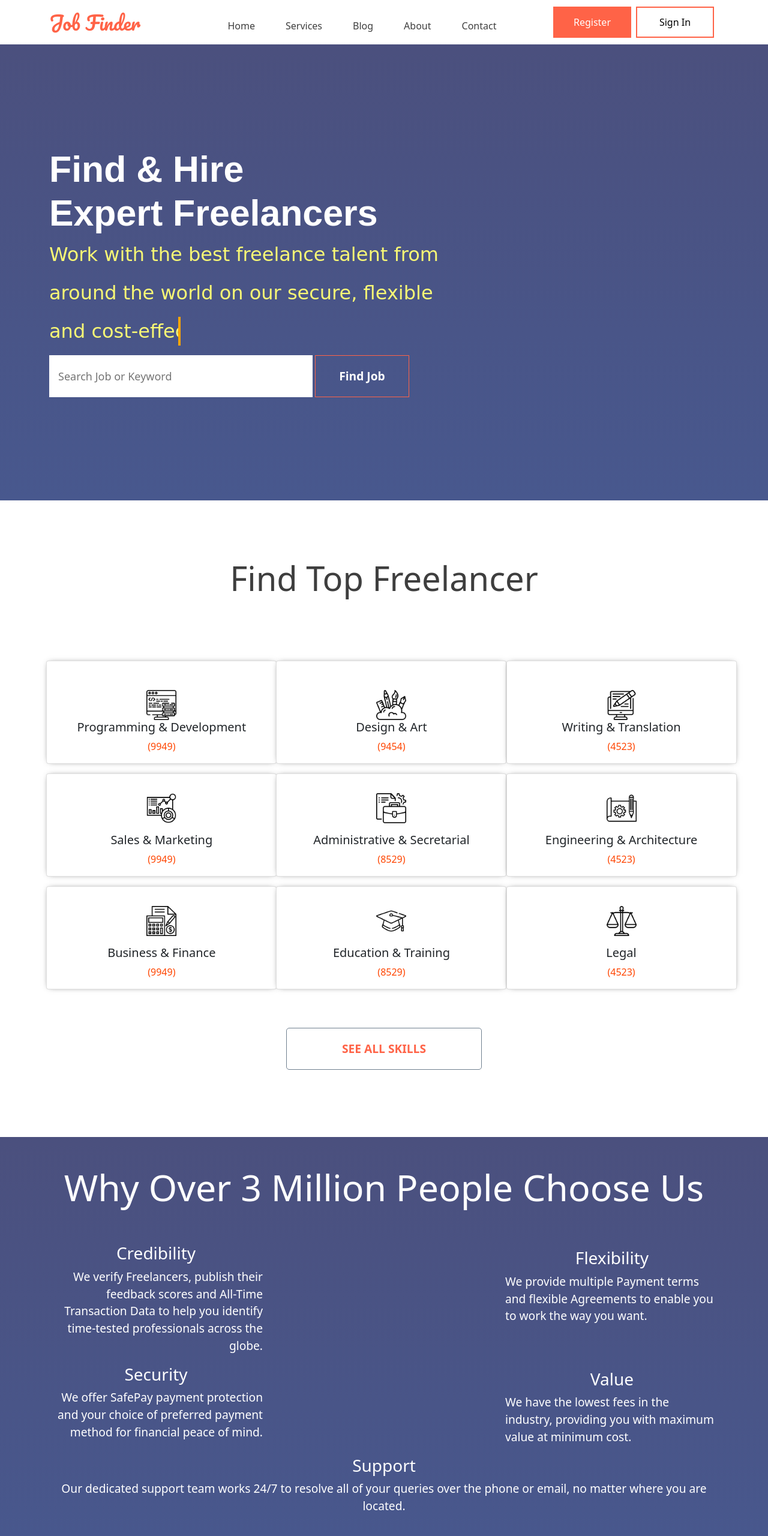
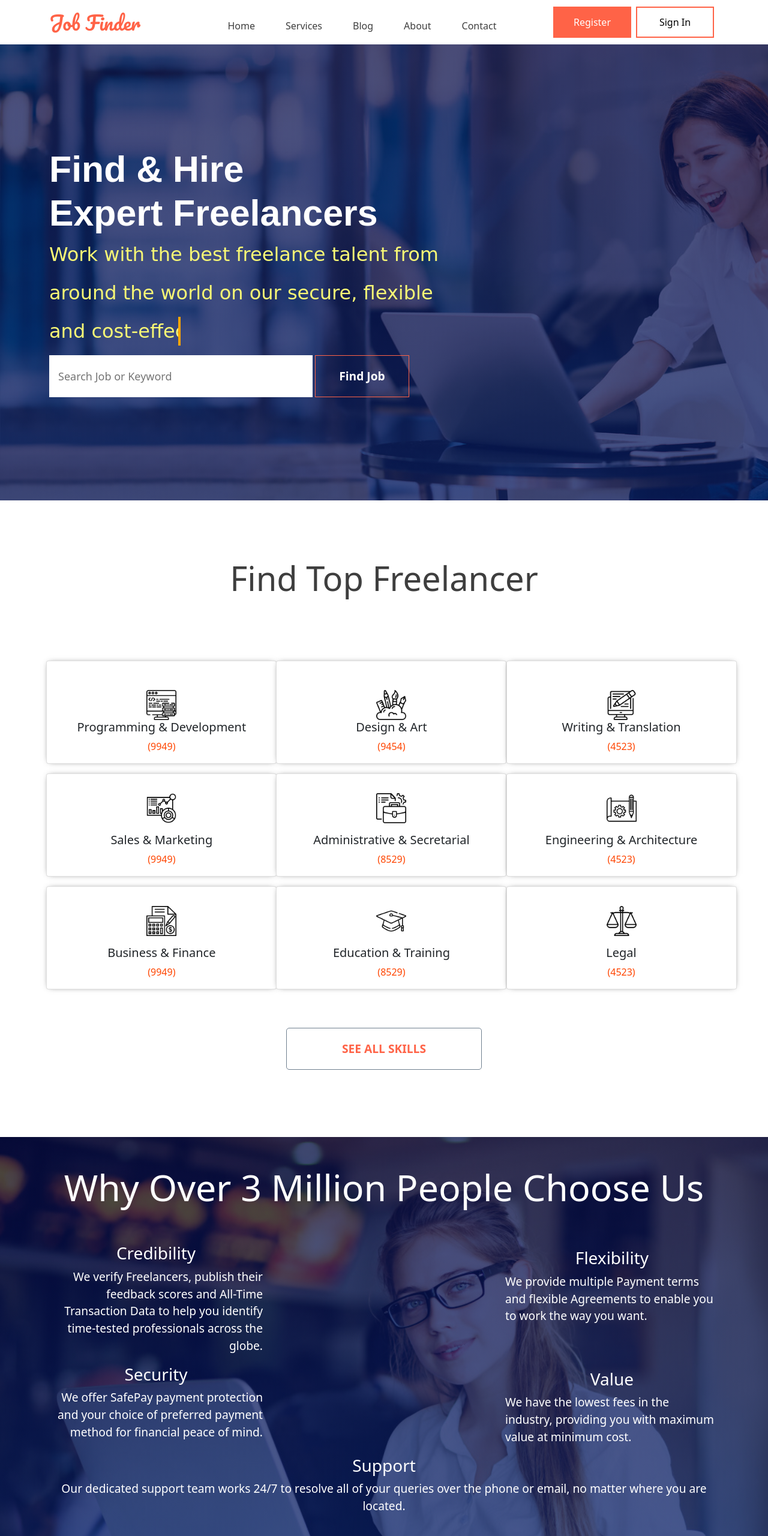
Before and after one commit to faiqfarooq/website-layout-like-fiverr, a plain HTML site: page index.html in a window 1280 px wide. Shown: the top 2560 px of the page at 60% size. Drawn offline with nearby package versions, Linux system fonts and the light colour scheme.

Commit message:
Update style.css

```diff
--- a/style.css
+++ b/style.css
@@ -52,7 +52,7 @@
 }
 /*===============================main section=============================*/
 .main{
-    background:linear-gradient(rgba(4,11,75,0.719),rgba(4,26,100,0.73)), url(./images/img1.jpg)no-repeat;
+    background:linear-gradient(rgba(4,11,75,0.719),rgba(4,26,100,0.73)), url(img1.jpg)no-repeat;
     background-size: cover;
     min-height: 95vh;
     width: 100%;
@@ -280,7 +280,7 @@
 
 /*====================resume=====================*/
 .resume{
-    background:linear-gradient(rgba(4,11,75,0.719),rgba(4,26,100,0.73)) ,url(./images/img12.jpg) no-repeat;
+    background:linear-gradient(rgba(4,11,75,0.719),rgba(4,26,100,0.73)) ,url(img12.jpg) no-repeat;
     background-size: cover;
     height: 44.125rem;
     width: 100%;
@@ -338,7 +338,7 @@
   .col-s-11 {width: 91.66%;}
   .col-s-12 {width: 100%;}
   .resume{
-    background:linear-gradient(rgba(4,11,75,0.719),rgba(4,26,100,0.73)) ,url(./images/img12.jpg) no-repeat;
+    background:linear-gradient(rgba(4,11,75,0.719),rgba(4,26,100,0.73)) ,url(img12.jpg) no-repeat;
     background-size: cover;
     height: 44.125rem;
     width: 100%;
```
